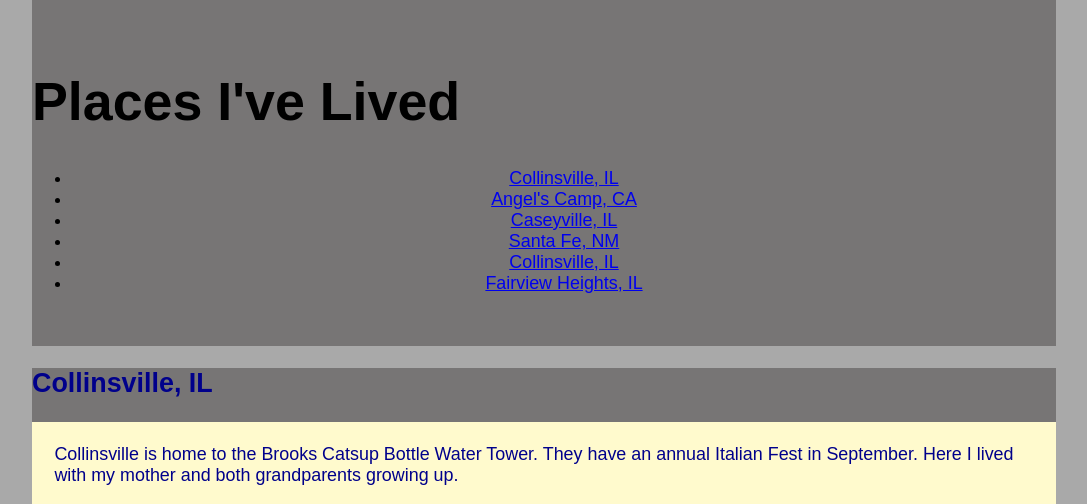
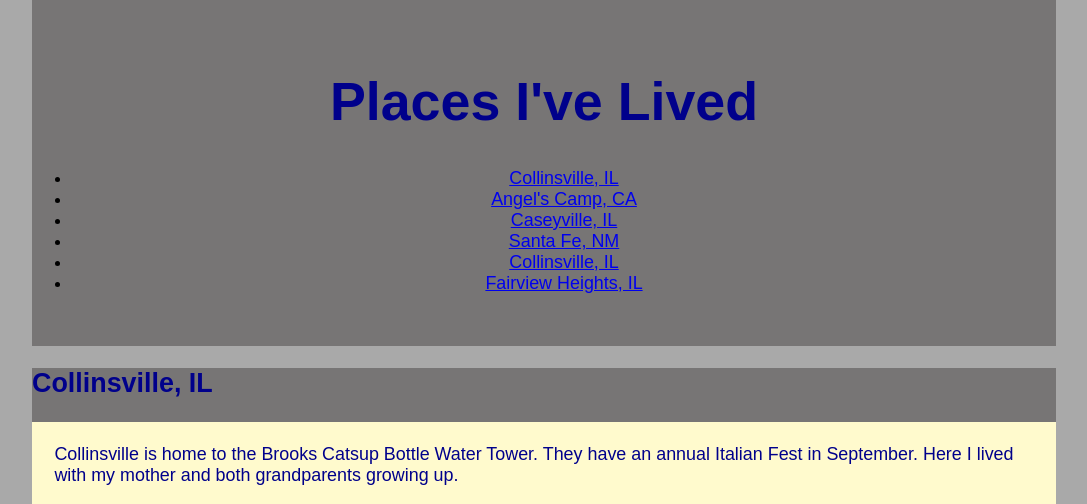
Before and after one commit to MaggieDunham/html-me-something, a plain HTML site: page index.html in a window 1280 px wide. Shown: the top 504 px of the page, without its empty margins (96-1183 px from the left). Drawn offline with Linux system fonts and the light colour scheme.

Commit message:
updated my color

```diff
--- a/styles.css
+++ b/styles.css
@@ -19,6 +19,8 @@ body {
 }
 h1 {
     font-size: 3em;
+    color: darkblue;
+    text-align: center;
 }
 h1, h2, {
     margin: 0;
```
